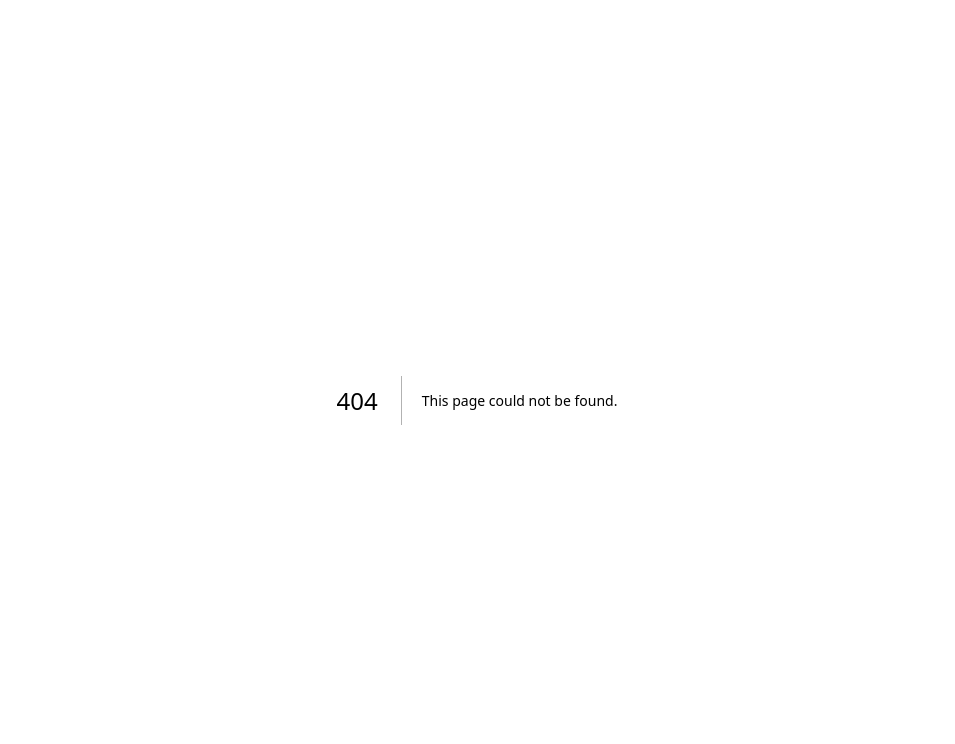
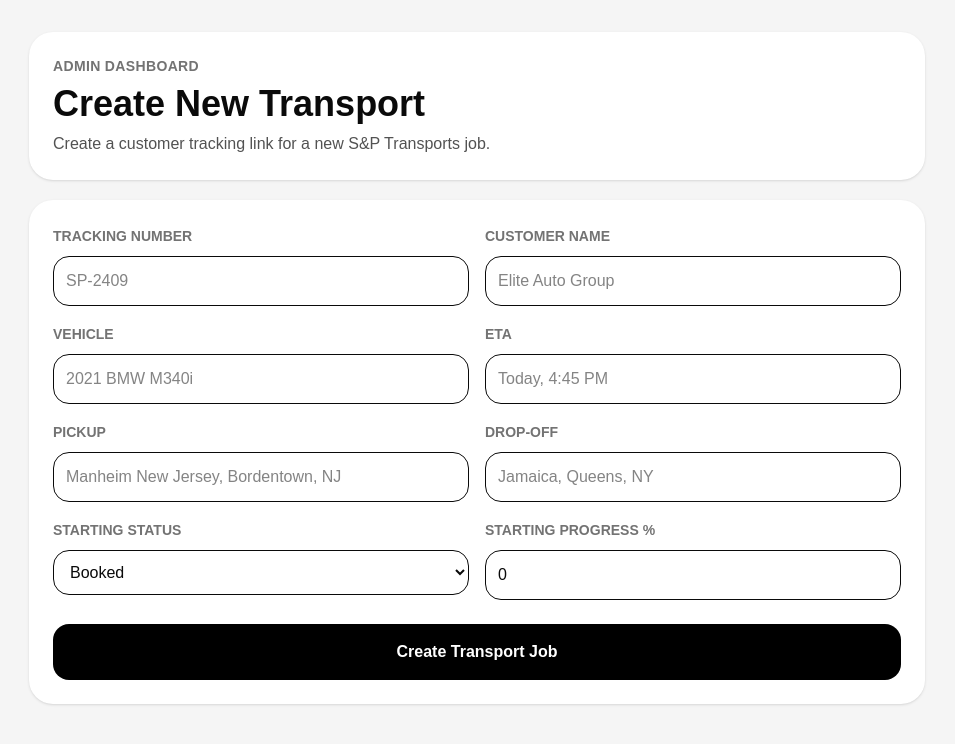
Before and after one commit to sptransport/sp-livetrack, a Next.js app: page /admin/new in a window 1280 px wide. Before the commit this address had no page. Shown: the top 744 px of the page, without its empty margins (163-1118 px from the left). Built offline with nearby package versions, Linux system fonts and the light colour scheme.

Commit message:
Add create new job page

```diff
--- /dev/null
+++ b/app/admin/new/page.js
@@ -0,0 +1,230 @@
+"use client";
+
+import { useState } from "react";
+import { collection, addDoc } from "firebase/firestore";
+import { db } from "@/lib/firebase";
+
+export default function NewJobPage() {
+  const [form, setForm] = useState({
+    jobId: "",
+    customerName: "",
+    vehicle: "",
+    pickup: "",
+    dropoff: "",
+    eta: "",
+    status: "Booked",
+    currentLocation: "Tracking has not started yet",
+    progress: 0,
+    trackingActive: false,
+    trackingPaused: false,
+    lastUpdated: "Not started",
+  });
+
+  const [message, setMessage] = useState("");
+  const [createdJobId, setCreatedJobId] = useState("");
+
+  function updateField(field, value) {
+    setForm((prev) => ({
+      ...prev,
+      [field]: value,
+    }));
+  }
+
+  async function createJob(e) {
+    e.preventDefault();
+
+    if (!form.jobId || !form.vehicle || !form.pickup || !form.dropoff) {
+      setMessage("Please enter at least tracking number, vehicle, pickup, and drop-off.");
+      return;
+    }
+
+    try {
+      await addDoc(collection(db, "Jobs"), {
+        ...form,
+        progress: Number(form.progress),
+        createdAt: new Date().toISOString(),
+      });
+
+      setCreatedJobId(form.jobId);
+      setMessage("Job created successfully.");
+    } catch (error) {
+      console.error(error);
+      setMessage("Error creating job. Check the console.");
+    }
+  }
+
+  return (
+    <main className="min-h-screen bg-neutral-100 p-4 text-neutral-950 md:p-8">
+      <div className="mx-auto max-w-4xl space-y-5">
+        <header className="rounded-3xl bg-white p-6 shadow-sm">
+          <p className="text-sm font-semibold uppercase tracking-wide text-neutral-500">
+            Admin dashboard
+          </p>
+          <h1 className="mt-2 text-4xl font-bold">Create New Transport</h1>
+          <p className="mt-2 text-neutral-600">
+            Create a customer tracking link for a new S&P Transports job.
+          </p>
+        </header>
+
+        <form onSubmit={createJob} className="rounded-3xl bg-white p-6 shadow-sm">
+          <div className="grid gap-4 md:grid-cols-2">
+            <div>
+              <label className="text-sm font-bold uppercase text-neutral-500">
+                Tracking number
+              </label>
+              <input
+                className="mt-2 w-full rounded-2xl border p-3"
+                placeholder="SP-2409"
+                value={form.jobId}
+                onChange={(e) => updateField("jobId", e.target.value)}
+              />
+            </div>
+
+            <div>
+              <label className="text-sm font-bold uppercase text-neutral-500">
+                Customer name
+              </label>
+              <input
+                className="mt-2 w-full rounded-2xl border p-3"
+                placeholder="Elite Auto Group"
+                value={form.customerName}
+                onChange={(e) => updateField("customerName", e.target.value)}
+              />
+            </div>
+
+            <div>
+              <label className="text-sm font-bold uppercase text-neutral-500">
+                Vehicle
+              </label>
+              <input
+                className="mt-2 w-full rounded-2xl border p-3"
+                placeholder="2021 BMW M340i"
+                value={form.vehicle}
+                onChange={(e) => updateField("vehicle", e.target.value)}
+              />
+            </div>
+
+            <div>
+              <label className="text-sm font-bold uppercase text-neutral-500">
+                ETA
+              </label>
+              <input
+                className="mt-2 w-full rounded-2xl border p-3"
+                placeholder="Today, 4:45 PM"
+                value={form.eta}
+                onChange={(e) => updateField("eta", e.target.value)}
+              />
+            </div>
+
+            <div>
+              <label className="text-sm font-bold uppercase text-neutral-500">
+                Pickup
+              </label>
+              <input
+                className="mt-2 w-full rounded-2xl border p-3"
+                placeholder="Manheim New Jersey, Bordentown, NJ"
+                value={form.pickup}
+                onChange={(e) => updateField("pickup", e.target.value)}
+              />
+            </div>
+
+            <div>
+              <label className="text-sm font-bold uppercase text-neutral-500">
+                Drop-off
+              </label>
+              <input
+                className="mt-2 w-full rounded-2xl border p-3"
+                placeholder="Jamaica, Queens, NY"
+                value={form.dropoff}
+                onChange={(e) => updateField("dropoff", e.target.value)}
+              />
+            </div>
+
+            <div>
+              <label className="text-sm font-bold uppercase text-neutral-500">
+                Starting status
+              </label>
+              <select
+                className="mt-2 w-full rounded-2xl border p-3"
+                value={form.status}
+                onChange={(e) => updateField("status", e.target.value)}
+              >
+                <option>Booked</option>
+                <option>Driver En Route</option>
+                <option>Vehicle Picked Up</option>
+                <option>In Transit</option>
+                <option>Delivered</option>
+              </select>
+            </div>
+
+            <div>
+              <label className="text-sm font-bold uppercase text-neutral-500">
+                Starting progress %
+              </label>
+              <input
+                type="number"
+                min="0"
+                max="100"
+                className="mt-2 w-full rounded-2xl border p-3"
+                value={form.progress}
+                onChange={(e) => updateField("progress", e.target.value)}
+              />
+            </div>
+          </div>
+
+          <button
+            type="submit"
+            className="mt-6 w-full rounded-2xl bg-black px-5 py-4 font-bold text-white"
+          >
+            Create Transport Job
+          </button>
+
+          {message && <p className="mt-4 text-sm font-semibold">{message}</p>}
+
+          {createdJobId && (
+            <div className="mt-6 rounded-3xl bg-neutral-100 p-5">
+              <p className="text-sm font-bold uppercase text-neutral-500">
+                Customer tracking link
+              </p>
+              <p className="mt-2 break-all font-bold">
+                https://sp-transport-livetracking.vercel.app/track/{createdJobId}
+              </p>
+
+              <p className="mt-4 text-sm font-bold uppercase text-neutral-500">
+                Driver link
+              </p>
+              <p className="mt-2 break-all font-bold">
+                https://sp-transport-livetracking.vercel.app/driver/{createdJobId}
+              </p>
+
+              <div className="mt-5 flex flex-wrap gap-3">
+                <a
+                  href={`/track/${createdJobId}`}
+                  target="_blank"
+                  className="rounded-2xl bg-black px-5 py-3 font-bold text-white"
+                >
+                  View Customer Page
+                </a>
+
+                <a
+                  href={`/driver/${createdJobId}`}
+                  target="_blank"
+                  className="rounded-2xl border px-5 py-3 font-bold"
+                >
+                  Open Driver Page
+                </a>
+
+                <a
+                  href="/admin"
+                  className="rounded-2xl border px-5 py-3 font-bold"
+                >
+                  Go to Admin
+                </a>
+              </div>
+            </div>
+          )}
+        </form>
+      </div>
+    </main>
+  );
+}
```
